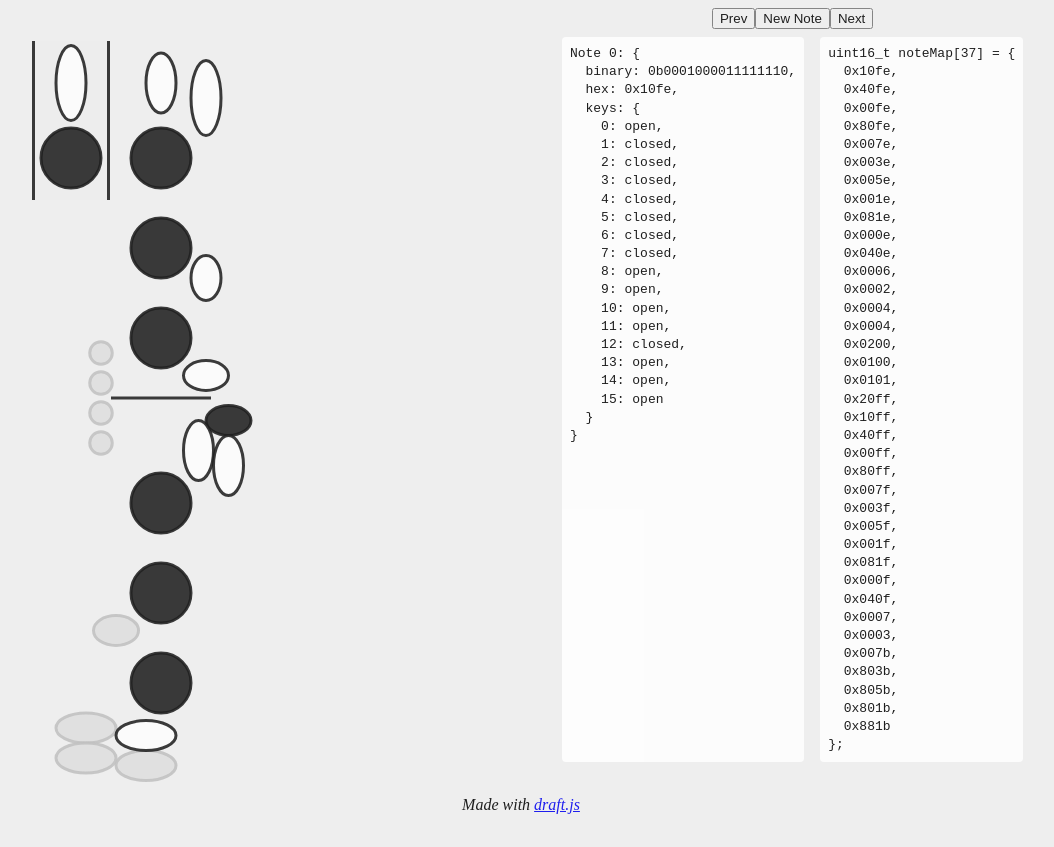
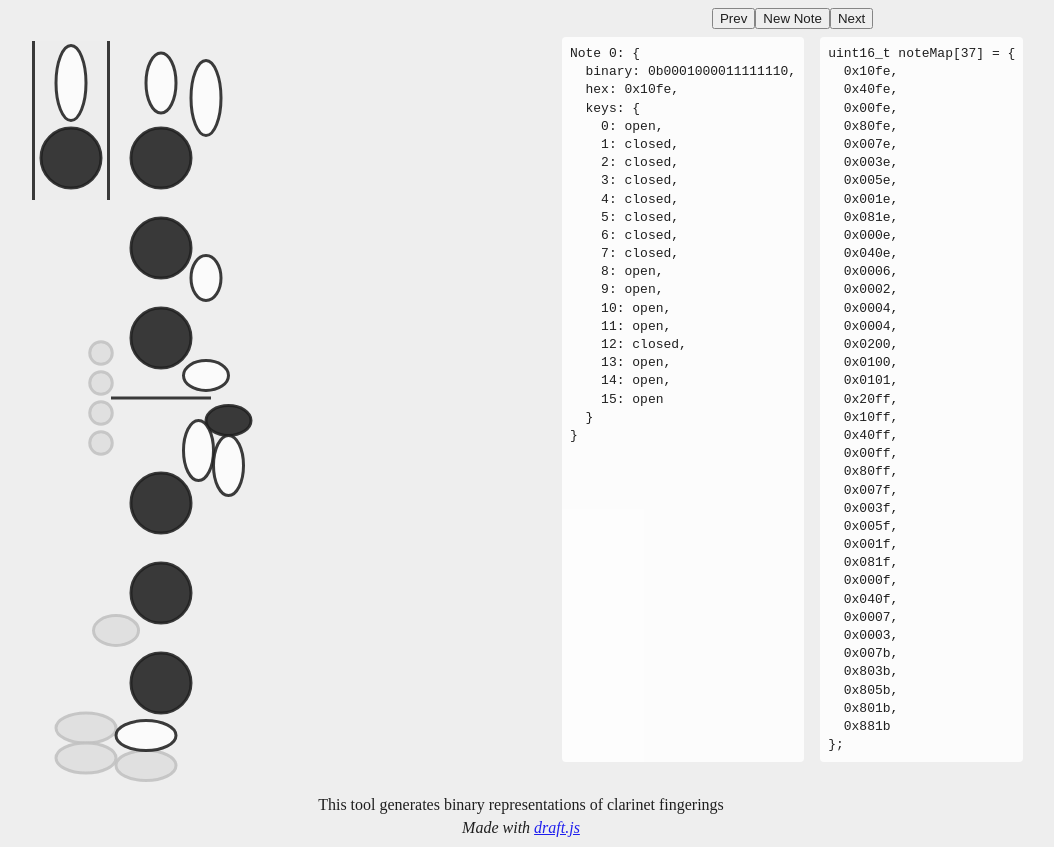
Before and after one commit to 0xdec/ECE395-Clarinet, a plain HTML site: page index.html in a window 1280 px wide. Shown: the whole page, without its empty margins (119-1173 px from the left). Before the commit the page ends 825 px from the top, so only its background shows below. Drawn offline with Linux system fonts and the light colour scheme.

Commit message:
Add info

```diff
--- a/index.html
+++ b/index.html
@@ -5,7 +5,7 @@
   <meta charset="utf-8">
   <meta name="viewport" content="width=device-width, initial-scale=1">
   <meta name="author" content="Jordi Pakey-Rodriguez">
-  <title>Fingering Configurator</title>
+  <title>Fingering Tool</title>
 
   <script src="bower_components/draft.js/dist/draft.min.js"></script>
   <script src="bower_components/draft-svg/dist/draft-svg.min.js"></script>
@@ -34,7 +34,11 @@
       flex-wrap: wrap;
       justify-content: space-around;
     }
-    .center {
+    .flex.column {
+      flex-direction: column;
+    }
+    .flex.center {
+      text-align: center;
       justify-content: center;
     }
   </style>
@@ -56,7 +60,8 @@
     </div>
   </div>
 
-  <footer class="flex center">
+  <footer class="flex column center">
+    <span>This tool generates binary representations of clarinet fingerings</span>
     <i>Made with <a href="http://draft.js.org">draft.js</a></i>
   </footer>
 </body>
```
